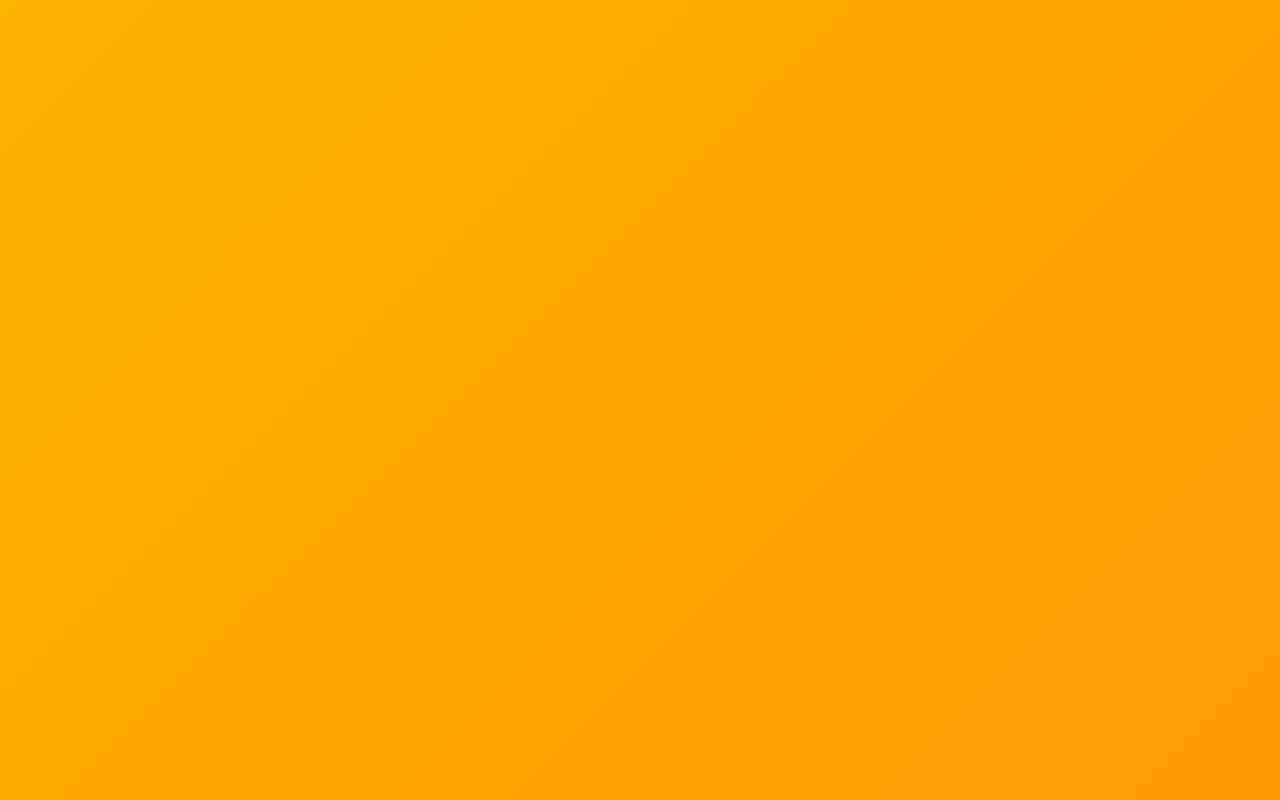
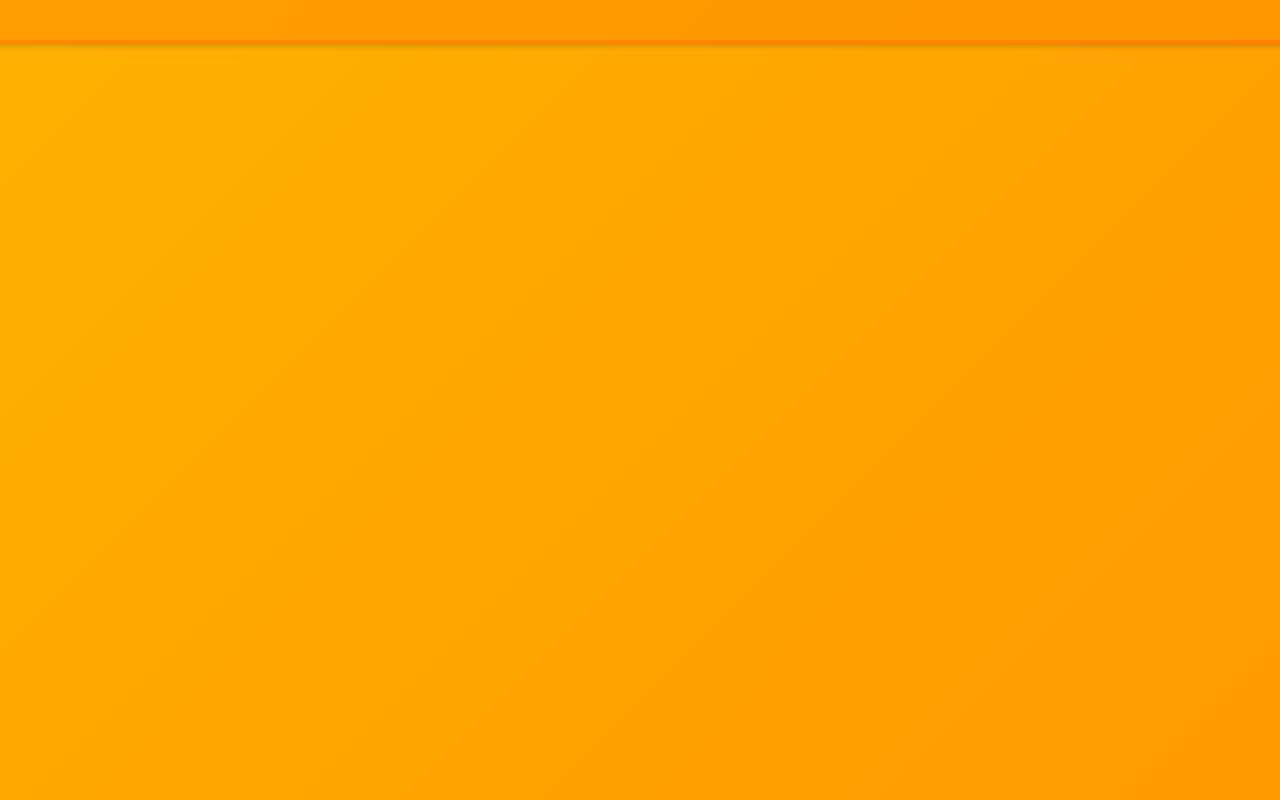
Before and after one commit to goldini102/aboutme, a plain HTML site: page index.html in a window 1280 px wide. Drawn offline with Linux system fonts and the light colour scheme.

Commit message:
header blinkie

```diff
--- a/index.html
+++ b/index.html
@@ -18,7 +18,8 @@
       background-size: 400% 400%;
       animation: gradientShift 8s ease infinite;
       display: flex;
-      justify-content: center;
+      flex-direction: column;
+      justify-content: flex-start;
       align-items: center;
       font-family: Arial, sans-serif;
       color: #ffffff;
@@ -28,8 +29,27 @@
       50% { background-position: 100% 50%; }
       100% { background-position: 0% 50%; }
     }
+    a.blinkie {
+      display: block;
+      width: 100%;
+      text-align: center;
+      padding: 20px;
+      font-size: 24px;
+      font-weight: bold;
+      color: #ffffff;
+      text-decoration: none;
+      background: #FF8F00;
+      border-bottom: 3px solid #FF6F00;
+      animation: blink 1s infinite alternate;
+      box-shadow: 0px 3px 6px rgba(0, 0, 0, 0.3);
+    }
+    @keyframes blink {
+      0% { opacity: 1; }
+      100% { opacity: 0.6; }
+    }
   </style>
 </head>
 <body>
+  <a href="https://plasticdino.neocities.org/blinkie/republican.gif" class="blinkie"></a>
 </body>
 </html>
```
